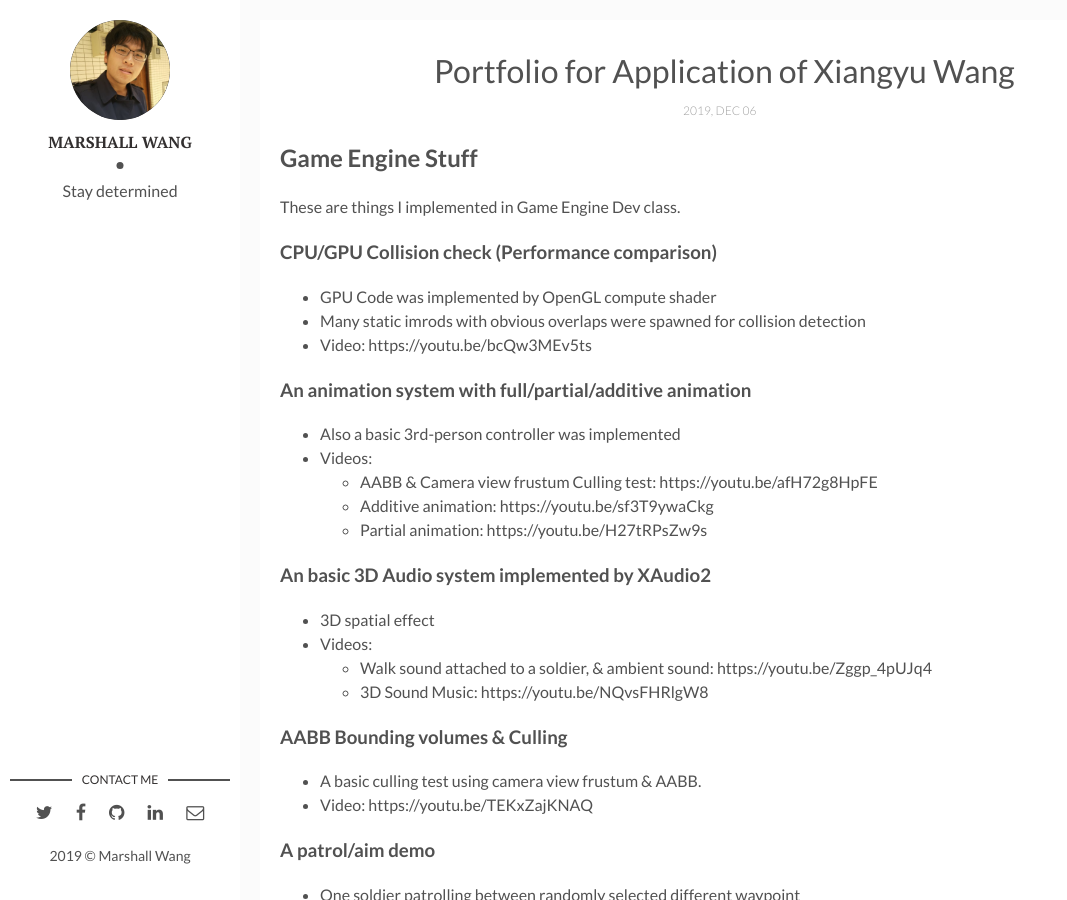
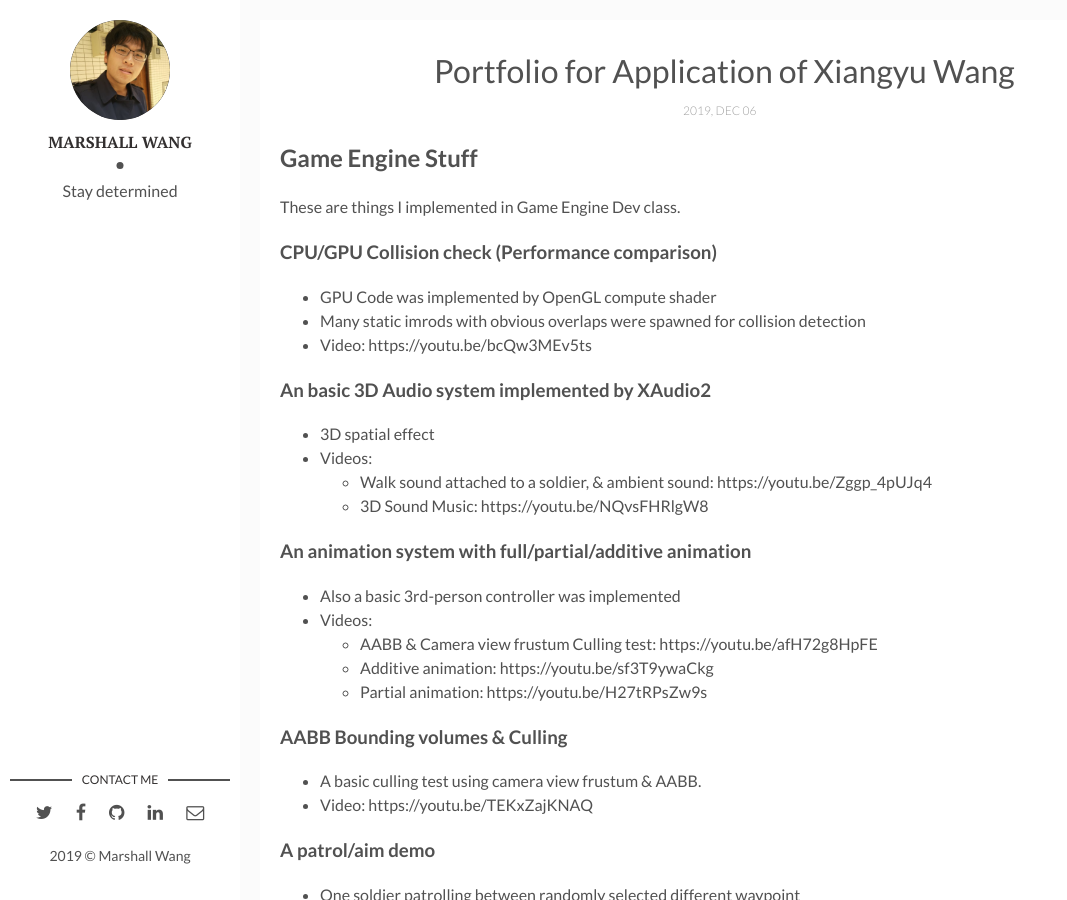
Before and after one commit to MarshallW906/MarshallW906.github.io, a Jekyll site: the page built from _posts/2019-01-14-Portfolio-of-Xiangyu-Wang.markdown, in a window 1280 px wide and 900 px high. Shown: the whole window, without its empty margins (0-1067 px from the left). Built offline with Jekyll 4.4.1, drawn with Linux system fonts in a browser that asks for light colours.

```diff
--- a/_posts/2019-01-14-Portfolio-of-Xiangyu-Wang.markdown
+++ b/_posts/2019-01-14-Portfolio-of-Xiangyu-Wang.markdown
@@ -13,19 +13,18 @@ These are things I implemented in Game Engine Dev class.
 - Many static imrods with obvious overlaps were spawned for collision detection
 - Video: https://youtu.be/bcQw3MEv5ts
 
+### An basic 3D Audio system implemented by XAudio2
+- 3D spatial effect
+- Videos:
+  - Walk sound attached to a soldier, & ambient sound: https://youtu.be/Zggp_4pUJq4
+  - 3D Sound Music: https://youtu.be/NQvsFHRlgW8
+
 ### An animation system with full/partial/additive animation
 - Also a basic 3rd-person controller was implemented
 - Videos:
   - AABB & Camera view frustum Culling test: https://youtu.be/afH72g8HpFE
   - Additive animation: https://youtu.be/sf3T9ywaCkg
   - Partial animation: https://youtu.be/H27tRPsZw9s
-
-### An basic 3D Audio system implemented by XAudio2
-- 3D spatial effect
-- Videos:
-  - Walk sound attached to a soldier, & ambient sound: https://youtu.be/Zggp_4pUJq4
-  - 3D Sound Music: https://youtu.be/NQvsFHRlgW8
-
 
 ### AABB Bounding volumes & Culling
 - A basic culling test using camera view frustum & AABB.
```
